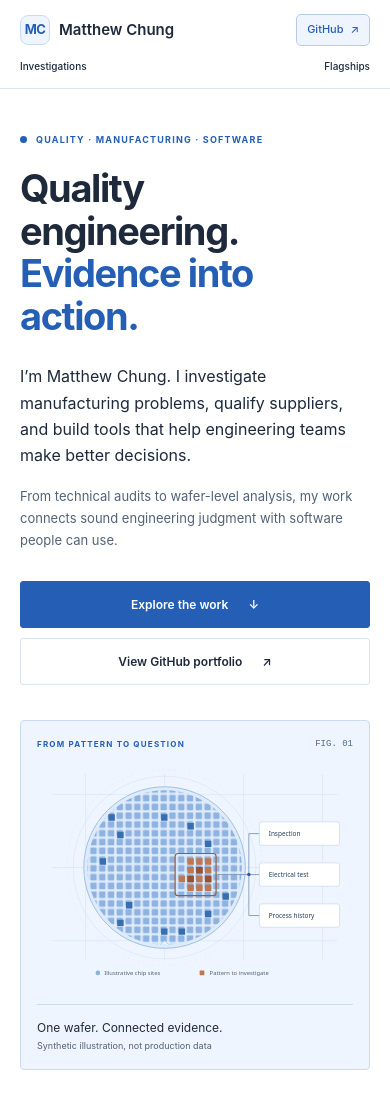
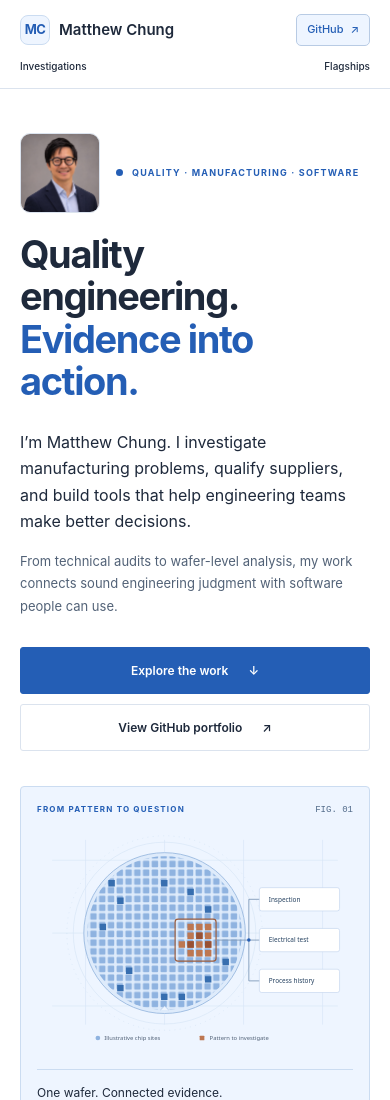
Before and after one commit to 4sy8zwp9hz-netizen/matthew-chung-portfolio, a plain HTML site: page dist/index.html in a window 390 px wide. Shown: the top 1100 px of the page. Drawn offline with Linux system fonts and the light colour scheme.

Commit message:
Add headshot to portfolio introduction

```diff
--- a/dist/index.html
+++ b/dist/index.html
@@ -34,7 +34,10 @@
   <main id="main">
     <section class="hero wrap" id="top" aria-labelledby="hero-title">
       <div class="hero-copy">
-        <p class="eyebrow"><span class="status-dot" aria-hidden="true"></span> Quality · Manufacturing · Software</p>
+        <div class="hero-identity">
+          <img class="headshot" src="assets/matthew-chung-headshot.jpg" width="104" height="104" alt="Matthew Chung — AI-generated headshot">
+          <p class="eyebrow"><span class="status-dot" aria-hidden="true"></span> Quality · Manufacturing · Software</p>
+        </div>
         <h1 id="hero-title">Quality engineering.<br><em>Evidence into action.</em></h1>
         <p class="hero-intro">I’m Matthew Chung. I investigate manufacturing problems, qualify suppliers, and build tools that help engineering teams make better decisions.</p>
         <p class="hero-detail">From technical audits to wafer-level analysis, my work connects sound engineering judgment with software people can use.</p>
--- a/dist/styles.css
+++ b/dist/styles.css
@@ -28,6 +28,10 @@ a:hover{text-decoration-color:currentColor}
 .nav-github span{margin-left:10px}
 .hero{display:grid;grid-template-columns:1.15fr 1fr;gap:62px;align-items:center;padding-block:62px 56px}
 .hero .eyebrow{display:flex;align-items:center;gap:9px}
+.hero-identity{display:flex;align-items:center;gap:20px}
+.headshot{width:104px;height:104px;flex:none;border-radius:12px;border:1px solid var(--line)}
+.hero-identity .eyebrow{max-width:285px;line-height:1.7}
+.hero-identity .status-dot{flex:none}
 .status-dot{width:7px;height:7px;background:var(--blue);border-radius:50%}
 .hero h1{font-size:clamp(40px,4.1vw,58px);letter-spacing:-2px;margin-top:20px;line-height:1.12}
 .hero h1 em{font-style:normal;font-weight:650;color:var(--blue)}
@@ -216,6 +220,8 @@ a:hover{text-decoration-color:currentColor}
 .footer-note>span{white-space:normal}
 }
 @media(max-width:490px){.navigation{display:grid;grid-template-columns:1fr auto;gap:12px}
+.hero-identity{gap:16px}
+.headshot{width:80px;height:80px;border-radius:10px}
 .wordmark{gap:9px;font-size:15px}
 .nav-links{display:contents}
 .nav-links>a:not(.nav-github){grid-row:2;font-size:10px}
```
Also changed, not shown: dist/assets/matthew-chung-headshot.jpg (added).
